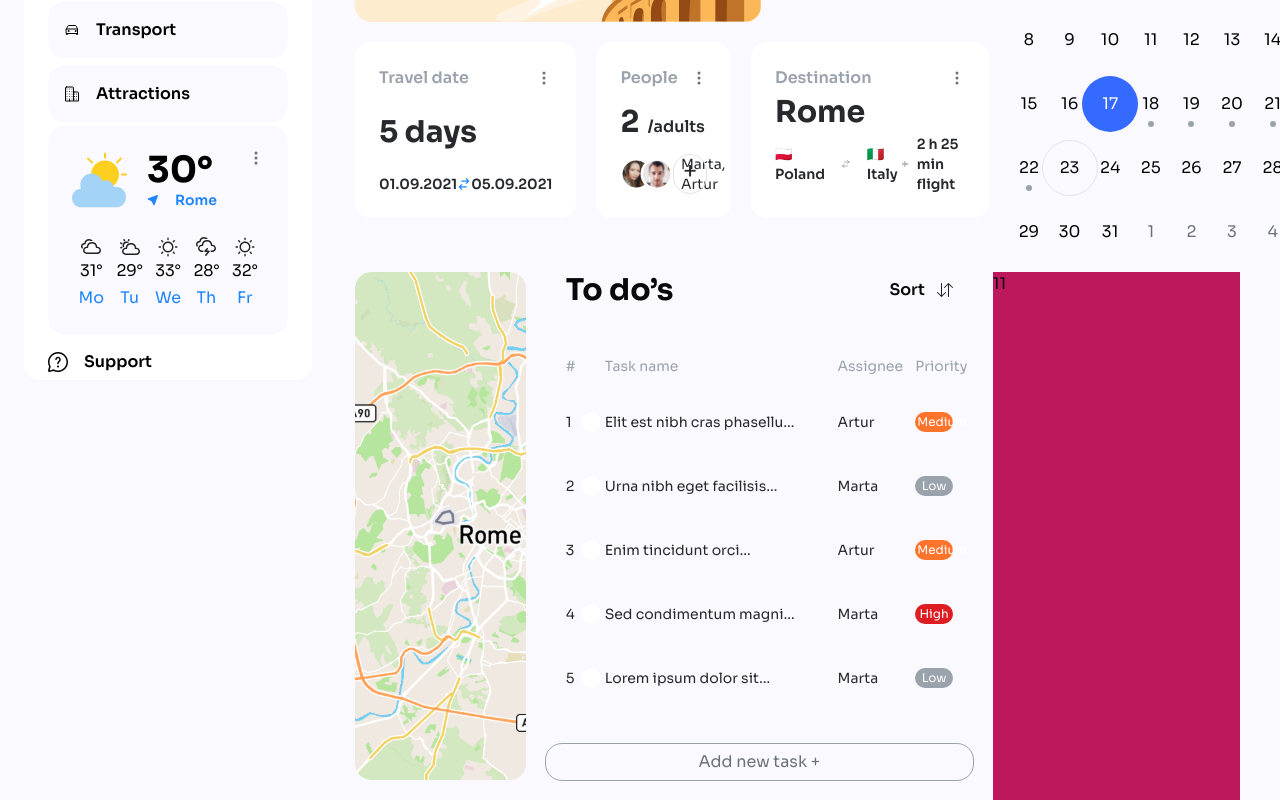
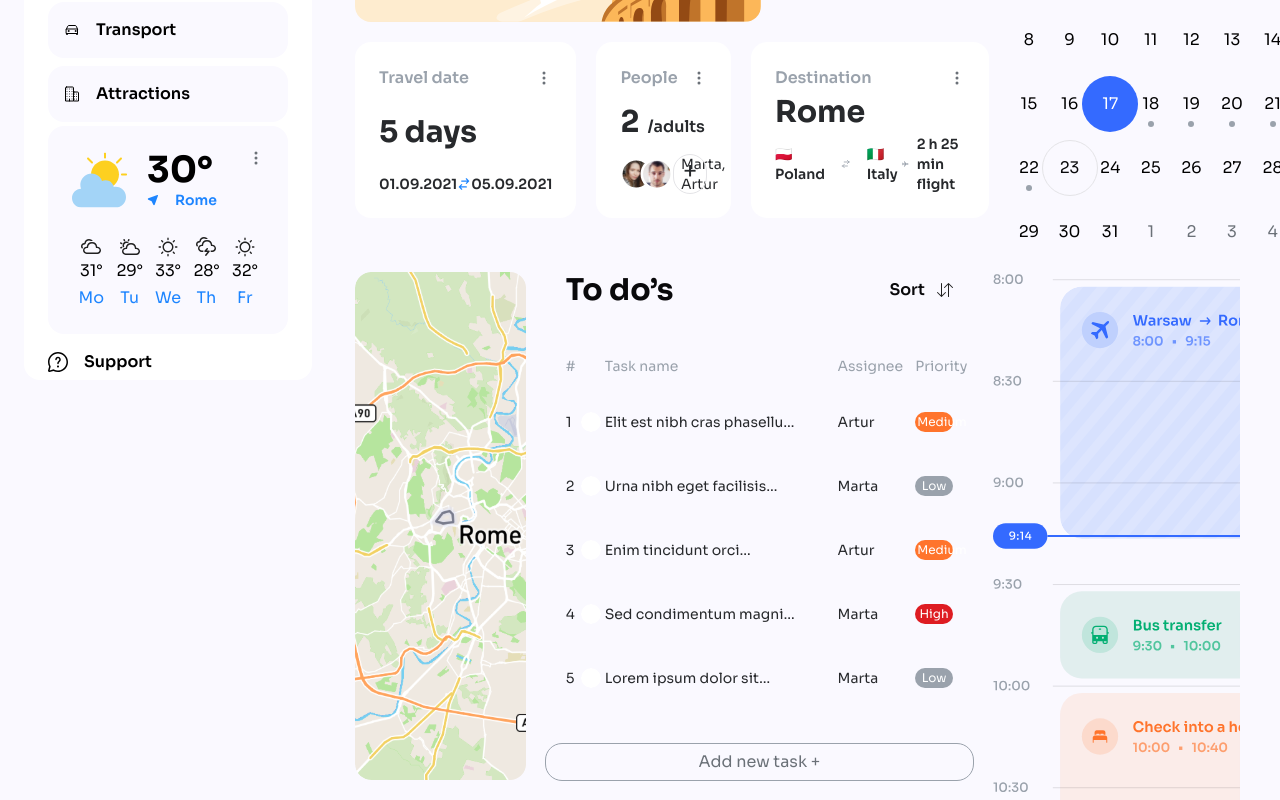
Before and after one commit to rasvanjaya21/tripit-nextjs, a Next.js app: page /admin in a window 1280 px wide. Shown: the part 396-1196 px from the top of the page. Built offline with nearby package versions, Linux system fonts and the light colour scheme.

Commit message:
RELEASED: tripit v1.0.0

```diff
--- a/src/app/admin/page.js
+++ b/src/app/admin/page.js
@@ -14,10 +14,10 @@ import PeopleCard from "@/components/people-card/people-card";
 import DestinationCard from "@/components/destination-card/destination-card";
 import Map from "@/components/map/map";
 import Todos from "@/components/todos/todos";
+import Timeline from "@/components/timeline/timeline";
 
 function Admin() {
 	const [currentData, setCurrentData] = useState(datasFromAPI[0]);
-	console.log(datasFromAPI);
 
 	function prevPage() {
 		setCurrentData(datasFromAPI[0]);
@@ -97,8 +97,10 @@ function Admin() {
 						<Todos listTodos={currentData.todos}/>
 					</div>
 				</div>
-				<div className="bg-white h-fit w-4/12">
-					<div className="bg-pink-700 w-full h-[528px]">11</div>
+				<div className="h-fit w-4/12">
+					<div className="bg-transparent w-full h-[528px]">
+						<Timeline timelineImage={currentData.timelineImage}/>
+					</div>
 				</div>
 			</div>
 		</div>
--- /dev/null
+++ b/src/components/timeline/timeline.js
@@ -0,0 +1,14 @@
+function Timeline({ timelineImage }) {
+	return (
+		<div
+			className="bg-transparent h-full w-full"
+			style={{
+				backgroundImage: `url(${timelineImage})`,
+				backgroundRepeat: "no-repeat",
+				backgroundSize: "cover",
+			}}
+		></div>
+	);
+}
+
+export default Timeline;
```
